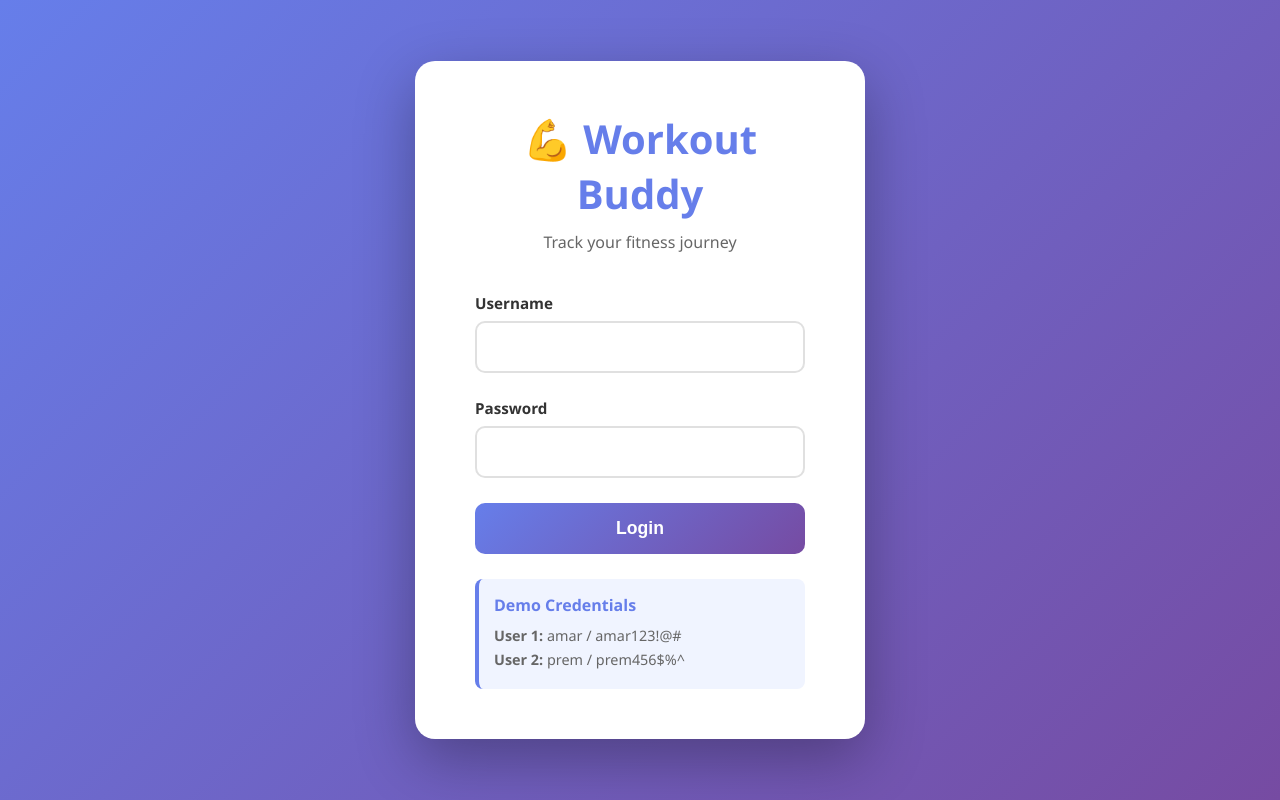
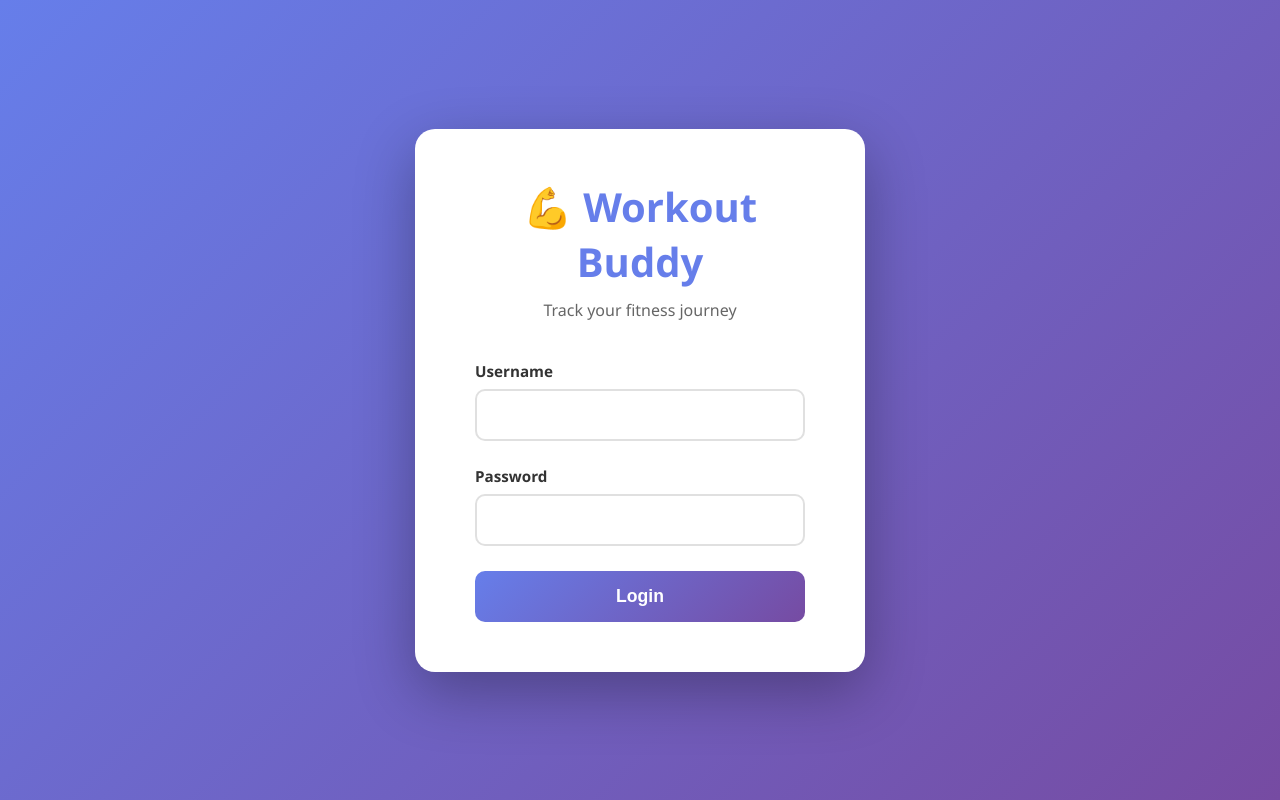
Before and after one commit to sonawanebhushan/fitness-app, a website: page public/login.html in a window 1280 px wide. Drawn offline with Linux system fonts and the light colour scheme.

Commit message:
Remove demo credentials from login page

```diff
--- a/public/login.html
+++ b/public/login.html
@@ -120,26 +120,6 @@
             display: block;
         }
 
-        .info-box {
-            background: #f0f4ff;
-            border-left: 4px solid #667eea;
-            padding: 15px;
-            margin-top: 25px;
-            border-radius: 8px;
-        }
-
-        .info-box h3 {
-            color: #667eea;
-            margin-bottom: 10px;
-            font-size: 1em;
-        }
-
-        .info-box p {
-            color: #666;
-            font-size: 0.9em;
-            margin: 5px 0;
-        }
-
         .loading {
             display: none;
             text-align: center;
@@ -171,12 +151,6 @@
             <button type="submit" class="btn-login">Login</button>
             <div class="loading" id="loading">Logging in...</div>
         </form>
-
-        <div class="info-box">
-            <h3>Demo Credentials</h3>
-            <p><strong>User 1:</strong> amar / amar123!@#</p>
-            <p><strong>User 2:</strong> prem / prem456$%^</p>
-        </div>
     </div>
 
     <script>
```
